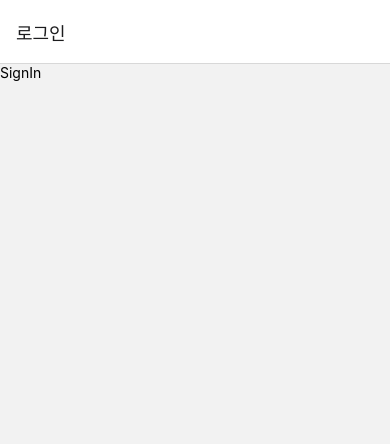
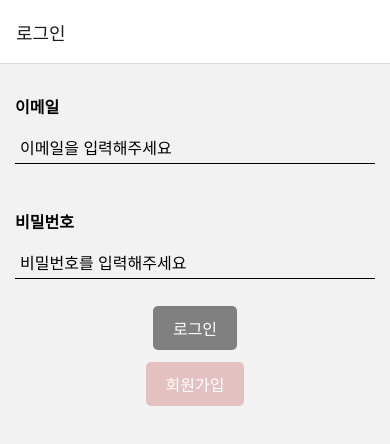
Before and after one commit to sooonding/RN_Delivery, a React Native app: screen /SignIn in a window 390 px wide. Shown: the top 444 px of the page. Built offline with nearby package versions, Linux system fonts and the light colour scheme.

Commit message:
feat(login): 로그인 화면구현
- 로그인 레이아웃 적용
- 회원가입 페이지 이동
- TextInput에 대한 여러가지 옵션과 기능 추가

```diff
--- a/src/pages/SignIn.tsx
+++ b/src/pages/SignIn.tsx
@@ -1,10 +1,153 @@
-import {View, Text} from 'react-native';
-import React from 'react';
+import {
+  View,
+  Text,
+  TextInput,
+  Pressable,
+  Alert,
+  StyleSheet,
+} from 'react-native';
+import React, {useCallback, useRef, useState} from 'react';
+import {NativeStackScreenProps} from '@react-navigation/native-stack';
+import {RootStackParamList} from '../../App';
 
-export default function SignIn() {
+//ANCHOR: page이동과 type 지정을 위한 로직
+type SignInProps = NativeStackScreenProps<RootStackParamList, 'SignUp'>;
+export default function SignIn({navigation}: SignInProps) {
+  const [inputText, setInputText] = useState({
+    email: '',
+    password: '',
+  });
+  const {email, password} = inputText;
+  const canGoNext = email && password;
+
+  //NOTE: Ref(): 해당 dom을 직접적으로 알려줌
+  const emailRef = useRef<TextInput | null>(null);
+  const passwordRef = useRef<TextInput | null>(null);
+
+  //ANCHOR: 로그인 로직
+  const onSubmit = useCallback(() => {
+    const pattern = /\s/g; //NOTE: 공백 체크 정규표현식 - 탭, 스페이스
+
+    //NOTE: 확인을 할 때는 항상 검증 로직을 추가하자
+    if (!email || email.match(pattern) || !email.trim()) {
+      return Alert.alert('경고!', '이메일을 입력하세요!');
+    }
+    if (!password || !password.trim()) {
+      return Alert.alert('경고!', '비밀번호를 입력하세요!');
+    }
+    Alert.alert('hello', 'message');
+  }, [email, password]);
+
+  const onTextInput = (naming, e) => {
+    console.log(e.nativeEvent, 'set');
+    setInputText({...inputText, [naming]: e.nativeEvent.text});
+  };
+
+  //ANCHOR: 회원가입 이동 로직
+  const goSignUp = useCallback(() => {
+    //NOTE: 기존에 type을 분리해서 추론이 가능하다.(타입지정에 따라 다른 타입은 에러가 난다.)
+    navigation.navigate('SignUp');
+  }, [navigation]);
+
   return (
     <View>
-      <Text>SignIn</Text>
+      <View style={styles.inputWrapper}>
+        <Text style={styles.labelStyle}>이메일</Text>
+        <TextInput
+          style={styles.inputStyle}
+          onChange={e => onTextInput('email', e)}
+          placeholder="이메일을 입력해주세요"
+          value={email}
+          autoComplete="email"
+          textContentType="password"
+          //NOTE: importantForAutofill은 android에서 사용하며, 자동완성의 기능
+          importantForAutofill="yes"
+          returnKeyType="next" //NOTE: 기존 return키를 "다음"으로 변경
+          keyboardType="email-address" //NOTE: 값에 따른 키보드의 타입을 변경
+          ref={emailRef}
+          onSubmitEditing={() => passwordRef.current?.focus()}
+          clearButtonMode="while-editing"
+        />
+      </View>
+      <View style={styles.inputWrapper}>
+        <Text style={styles.labelStyle}>비밀번호</Text>
+        <TextInput
+          secureTextEntry
+          style={styles.inputStyle}
+          onChange={e => onTextInput('password', e)}
+          placeholder="비밀번호를 입력해주세요"
+          value={password}
+          autoComplete="password"
+          textContentType="password"
+          importantForAutofill="yes"
+          keyboardType="phone-pad"
+          ref={passwordRef}
+        />
+      </View>
+      <View style={styles.buttonContainer}>
+        {/*
+        NOTE: disabled를 true로 추가하면 클릭 비활성화
+              email,password의 값의 유무에 따라 스타일 변경
+              스타일을 배열로 둬서 여러가지 스타일을 추가할 수 있으며 후자가 우선순위
+          */}
+        <Pressable onPress={onSubmit} disabled={!canGoNext}>
+          <Text
+            style={
+              !canGoNext
+                ? styles.buttonSign
+                : [styles.buttonSign, styles.buttonSignActive]
+            }>
+            로그인
+          </Text>
+        </Pressable>
+        <Pressable onPress={onSubmit}>
+          <Text style={styles.buttonSignUp} onPress={goSignUp}>
+            회원가입
+          </Text>
+        </Pressable>
+      </View>
     </View>
   );
 }
+const styles = StyleSheet.create({
+  inputWrapper: {
+    padding: 15,
+  },
+  labelStyle: {
+    marginVertical: 15,
+    fontWeight: 'bold',
+    fontSize: 16,
+  },
+  inputStyle: {
+    //NOTE: StyleSheet.hairlineWidth는 눈에 보이는데 가장 얇은 선이라는 뜻!
+    borderBottomWidth: StyleSheet.hairlineWidth,
+    padding: 5,
+    fontSize: 16,
+  },
+  buttonContainer: {
+    alignItems: 'center',
+  },
+  buttonSign: {
+    backgroundColor: 'grey',
+    color: 'white',
+    paddingHorizontal: 20,
+    paddingVertical: 10,
+    borderRadius: 5,
+    //NOTE: borderRadius의 스타일이 적용되지 않을 경우 아래 코드를 추가
+    overflow: 'hidden',
+    marginVertical: 12,
+    fontSize: 16,
+  },
+  buttonSignActive: {
+    backgroundColor: '#6667AB',
+  },
+  buttonSignUp: {
+    backgroundColor: '#e2c1c0',
+    color: 'white',
+    paddingHorizontal: 20,
+    paddingVertical: 10,
+    borderRadius: 5,
+    overflow: 'hidden',
+    fontSize: 16,
+  },
+});
```
